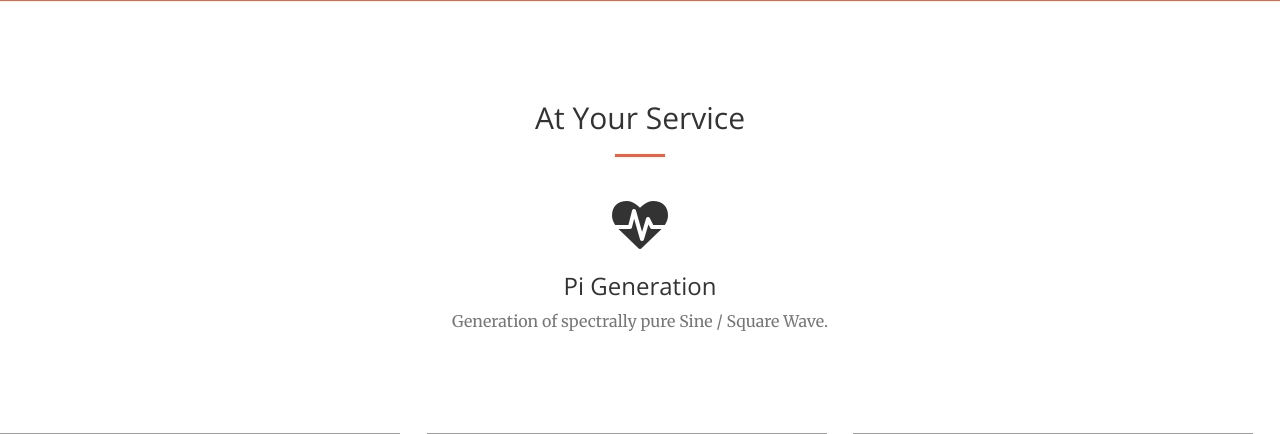
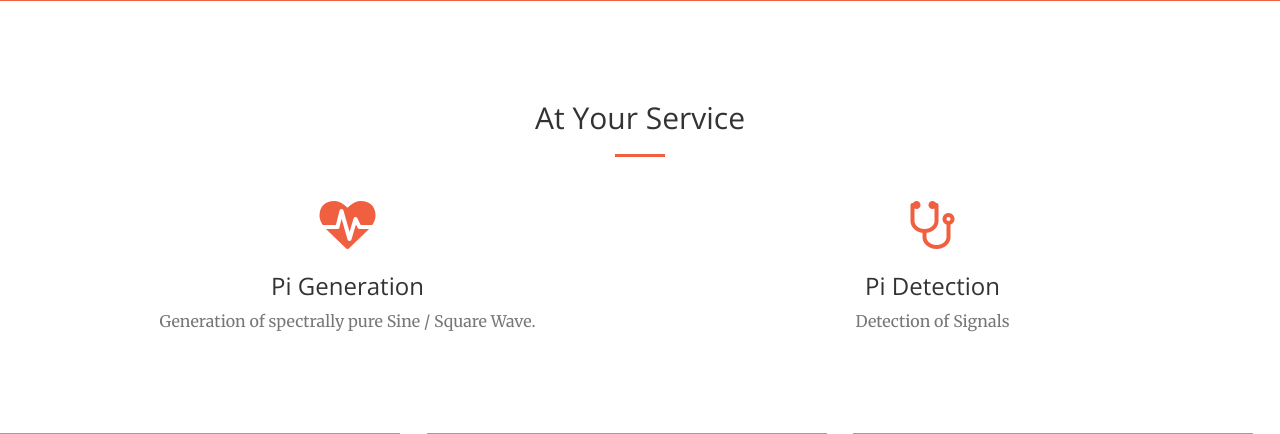
Before and after one commit to kingspp/PiScope-Flask, a Flask app: template templates/main.html in a window 1280 px wide. Shown: the part 1217-1651 px from the top of the page. Run offline with Flask 2, Linux system fonts and the light colour scheme; the template is opened without the code that fills it, so the values that code supplies are empty; some libraries are stand-ins or nearby versions; grey boxes are pictures that could not be loaded.

Commit message:
Added Pi Detection and links for Pi Generation and Detection

```diff
--- a/templates/main.html
+++ b/templates/main.html
@@ -111,11 +111,19 @@
         </div>
         <div class="container">
             <div class="row">
-                <div class="col-lg-12 col-md-6 text-center">
+                <div class="col-lg-6 col-md-6 text-center">
                     <div class="service-box">
-                        <i class="fa fa-4x fa-heartbeat"></i>
+                        <a  href="#pigen"><i class="fa fa-4x fa-heartbeat wow bounceIn text-primary"></i></a>
                         <h3>Pi Generation</h3>
                         <p class="text-muted">Generation of spectrally pure Sine / Square Wave.</p>
+                    </div>
+                </div>
+
+				<div class="col-lg-6 col-md-6 text-center" >
+                    <div class="service-box">
+                       <a  href="#"> <i class="fa fa-4x fa-stethoscope wow bounceIn text-primary" ></i> </a>
+                        <h3>Pi Detection</h3>
+                        <p class="text-muted">Detection of Signals </p>
                     </div>
                 </div>
 
@@ -237,14 +245,14 @@
 				<div class="form-group">
 					<label for="usr">Value: </label>
 					<input type="number" class="form-control" name="usr">
-				</div>
+
 				<div class="radio">
 				<input type="radio" name="val" value="hz" checked>Hertz<br>
 				<input type="radio" name="val" value="khz">KHz (Kilo Hertz)<br>
 				<input type="radio" name="val" value="mhz" >MHz (Mega Hertz)<br>
 				</div>
 				<input type="submit" class="btn btn-default" value="Submit!" />
-
+				</div>
 			</form>
 			<div class="flashes">
 			  {% for message in get_flashed_messages() %}
```
